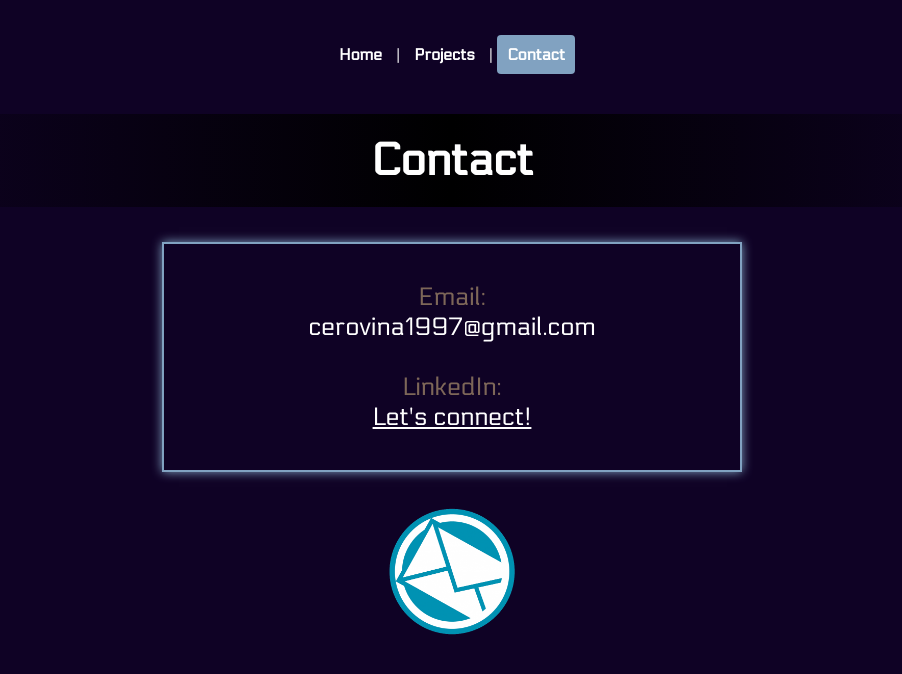
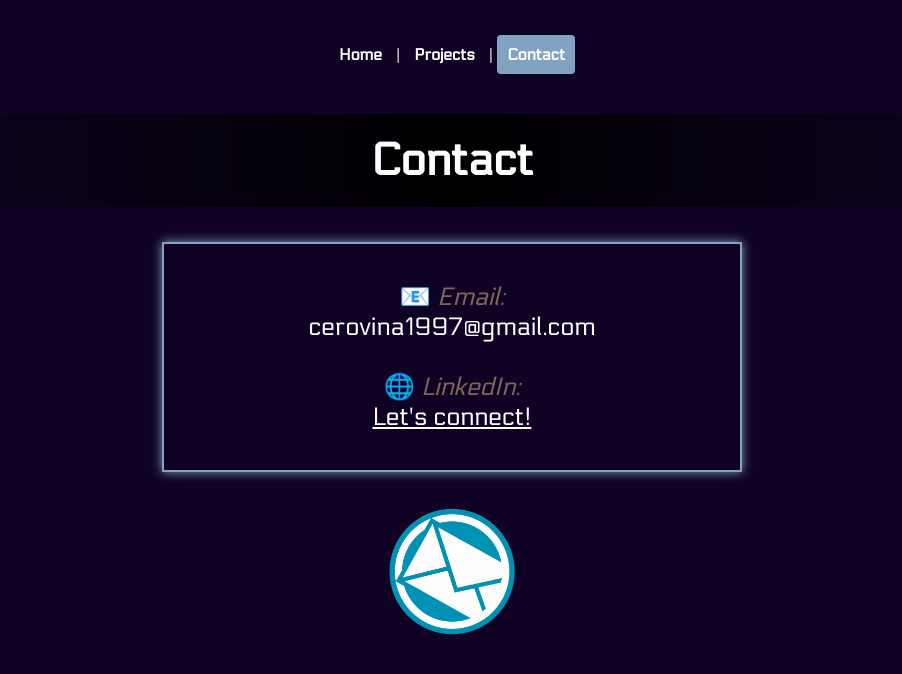
Before and after one commit to cerovina/Website-Vue-Router, a Vue app: page /contact in a window 1280 px wide. Shown: the top 674 px of the page, without its empty margins (188-1090 px from the left). Built offline with nearby package versions, Linux system fonts and the light colour scheme.

Commit message:
Minor style changes

```diff
--- a/src/views/ContactView.vue
+++ b/src/views/ContactView.vue
@@ -6,10 +6,10 @@
     <section>
       <div class="end">
         <p>
-        <span class="yellow"> Email:</span><br>cerovina1997@gmail.com
+          📧<span class="yellow i"> Email:</span><br>cerovina1997@gmail.com
           <br>
           <br>
-        <span class="yellow"> LinkedIn:</span><br><a class="link" href="https://linkedin.com/in/cerovina">Let's connect!</a>
+          🌐<span class="yellow i"> LinkedIn:</span><br><a class="link" href="https://linkedin.com/in/cerovina">Let's connect!</a>
           <br>
         </p>
       </div>
@@ -69,6 +69,10 @@ export default {
     width: 10%;
   }
 
+  .i {
+    font-style: italic;
+  }
+
   @media (max-width: 767px) {
   p {
     width: 75%;
```
